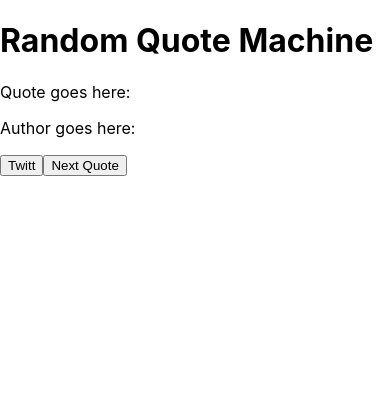
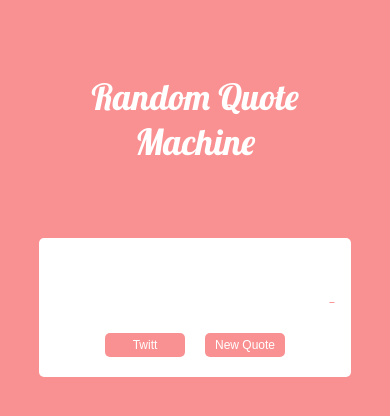
Before and after one commit to eaczechova/Random-Quote-Machine, a React (Create React App) app: page / in a window 390 px wide. Shown: the top 416 px of the page. Built offline with nearby package versions, Linux system fonts and the light colour scheme; no server answers.

Commit message:
style and add media query

```diff
--- a/src/App.css
+++ b/src/App.css
@@ -1,23 +1,94 @@
+@import url('https://fonts.googleapis.com/css?family=Lobster|Lora:400,400i,700');
+
+#main {
+  display: flex;
+  flex-direction: column;
+  height: 100vh;
+  text-align: center;
+  background-color: #f99192;
+  font-family: 'Lora', serif;
+  font-size: 18px;
+  padding-bottom: 50px;
+}
+
 #title {
-
+  padding: 50px;
+  color: #fff;
+  font-family: 'Lobster', cursive;
+  font-weight: 400;
 }
 
 #quote-box {
-
+  margin: 0 auto;
+  width: 80%;
+  background-color: #fff;
+  color: #f99192;
+  border-radius: 5px;
 }
 
 #text {
-
+  text-align: center;
+  padding: 2% 20%;
+  font-style: italic;
 }
 
 #author {
-
+  text-align: right;
+  padding: 2% 5%;
+  font-size: 14px;
 }
 
-#new-quote {
-
+#new-quote, #tweet-quote {
+  width: 80px;
+  padding: 5px;
+  border: none;
+  border-radius: 5px;
+  background-color: #f99192;
+  color: #fff;
+  margin-bottom: 20px;
+  font-size: 12px;
 }
 
 #tweet-quote {
+  border-radius: 5px;
+  margin-right: 20px;
+}
+
+#new-quote:focus, #tweet-quote:focus {
+  outline: none;
+}
+
+#new-quote:hover, #tweet-quote:hover {
+  background-color: #fff;
+  color: #f99192;
+  border: 1px solid #f99192;
+}
+
+@media screen and (min-width: 768px) {
+
+  #main {
+    font-size: 25px;
+  }
+
+  #quote-box {
+    margin: 0 auto;
+    width: 50%;
+  }
+
+  #text {
+    padding: 2% 10%;
+  }
+
+  #author {
+    padding: 2% 10%;
+    font-size: 16px;
+  }
+
+  #new-quote, #tweet-quote {
+    width: 120px;
+    padding: 15px;
+    font-weight: 700;
+    font-size: 14px;
+  }
 
 }
--- a/src/App.js
+++ b/src/App.js
@@ -63,12 +63,14 @@ class App extends Component {
     console.log(this.state.quotesArrayLength);
     console.log(this.state.randomNumber);
     return (
-      <div>
+      <div id="main">
         <h1 id="title">Random Quote Machine</h1>
-         <p id="text">Quote goes here: {this.state.text}</p>
-         <p id="author">Author goes here: {this.state.author}</p>
-        <button id="new-quote">Twitt</button>
-        <button id="tweet-quote" onClick={this.handleClick}>Next Quote</button>
+        <div id="quote-box">
+          <p id="text">{this.state.text}</p>
+          <p id="author"> - {this.state.author}</p>
+          <button id="tweet-quote">Twitt</button>
+          <button id="new-quote" onClick={this.handleClick}>New Quote</button>
+        </div>
       </div>
     );
   }
```
